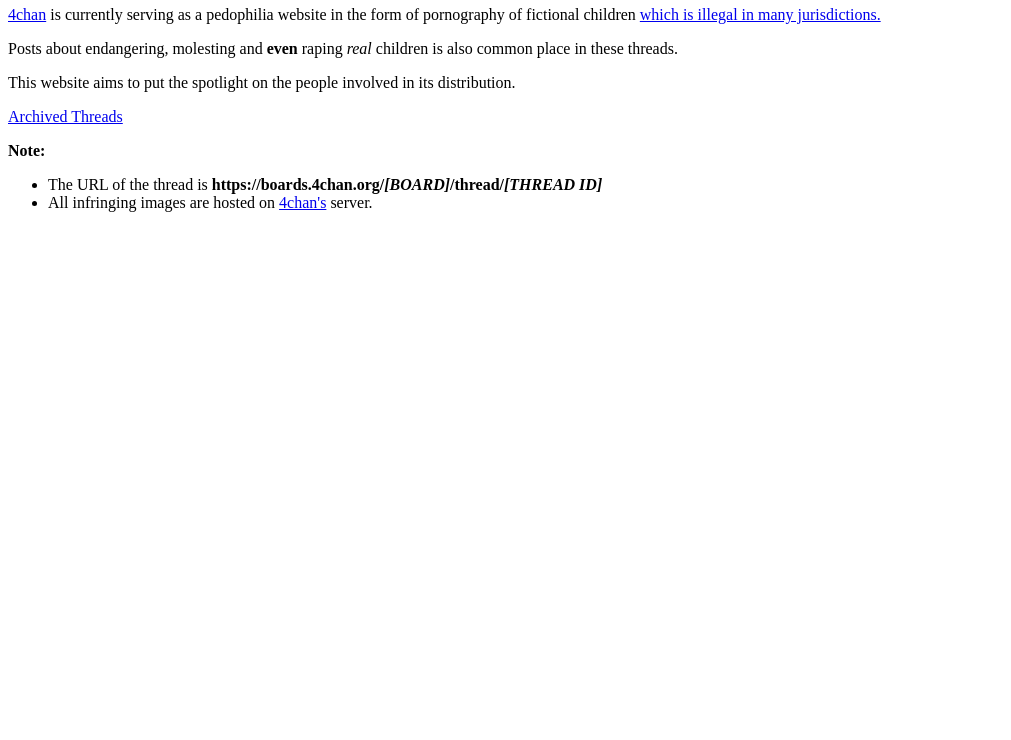
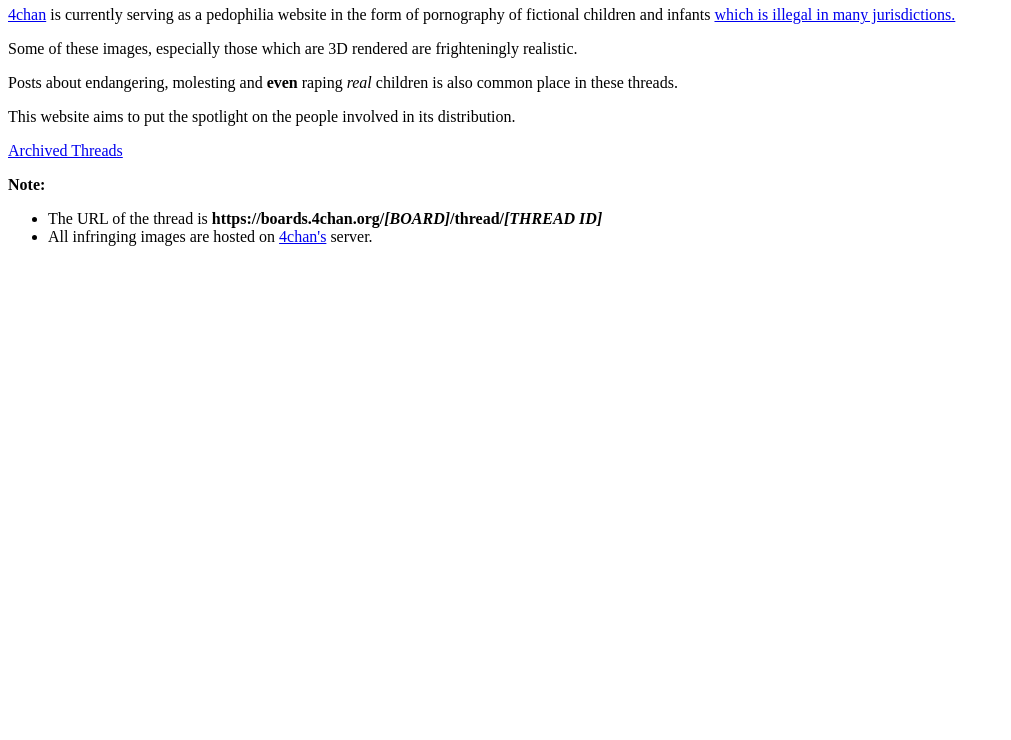
Before and after one commit to Qxe5/apbot, a plain HTML site: page serve/index.html in a window 1280 px wide. Shown: the part 60-800 px from the top of the page, without its empty margins (0-1011 px from the left). Drawn offline with Linux system fonts and the light colour scheme.

Commit message:
edit index.html

```diff
--- a/serve/index.html
+++ b/serve/index.html
@@ -1,7 +1,11 @@
 <h1>Anti-Pedo Archive</h1>
 
 <p>
-    <a href="https://4chan.org">4chan</a> is currently serving as a pedophilia website in the form of pornography of fictional children <a href="https://en.wikipedia.org/wiki/Legal_status_of_fictional_pornography_depicting_minors">which is illegal in many jurisdictions.</a>
+    <a href="https://4chan.org">4chan</a> is currently serving as a pedophilia website in the form of pornography of fictional children and infants <a href="https://en.wikipedia.org/wiki/Legal_status_of_fictional_pornography_depicting_minors">which is illegal in many jurisdictions.</a>
+</p>
+
+<p>
+    Some of these images, especially those which are 3D rendered are frighteningly realistic.
 </p>
 
 <p>
```
